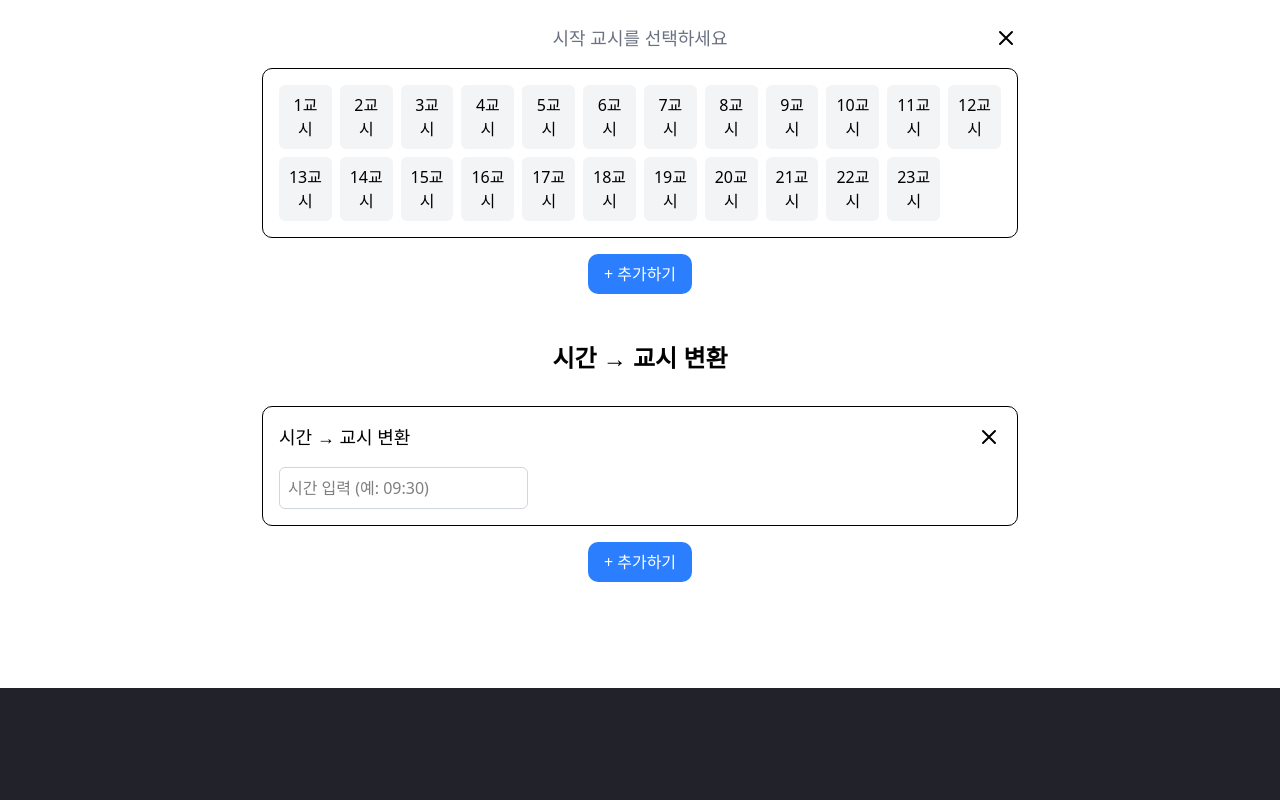
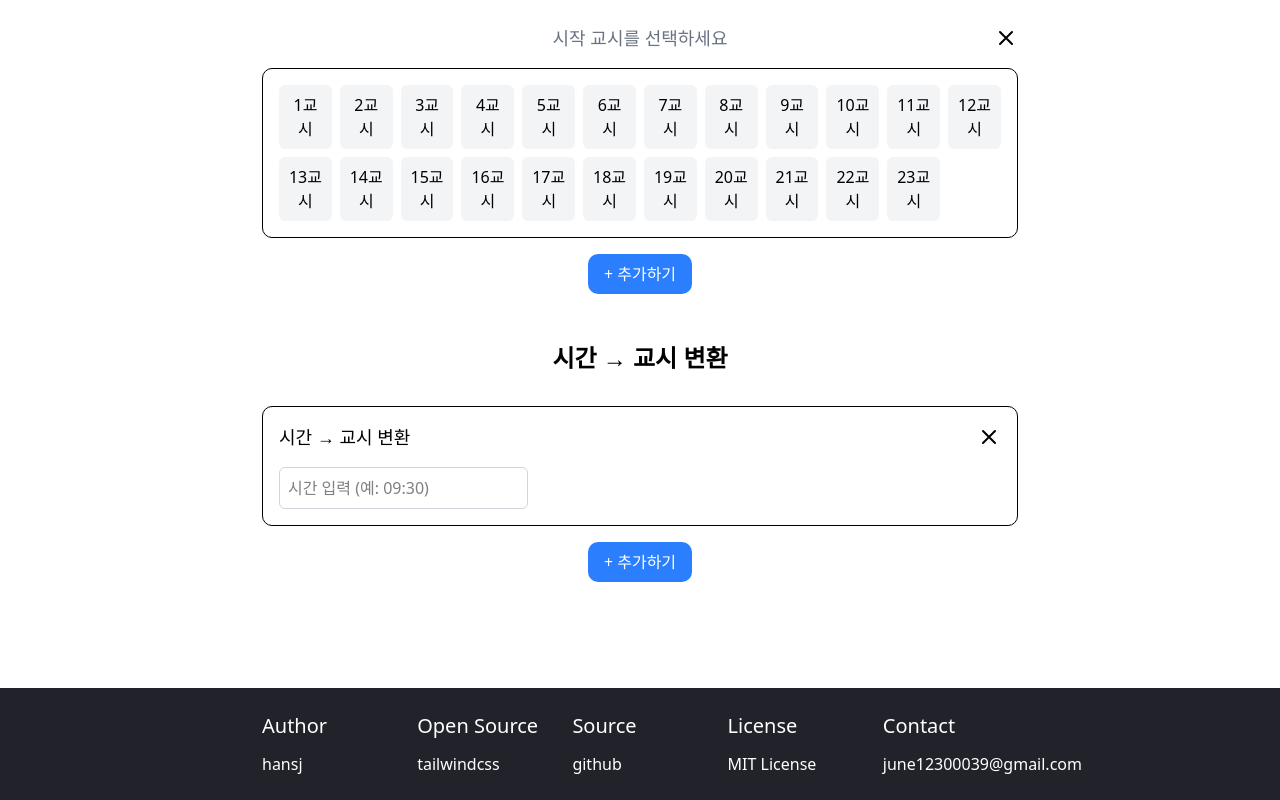
Before and after one commit to daybreaker42/classtime-converter, a React (Vite) app: page / in a window 1280 px wide. Shown: the part 365-1165 px from the top of the page. Before the commit the page ends 1053 px from the top, so only its background shows below. Built offline with nearby package versions, Linux system fonts and the light colour scheme.

Commit message:
add: footer add

```diff
--- a/src/components/Footer.tsx
+++ b/src/components/Footer.tsx
@@ -1,9 +1,47 @@
 export default function Footer() {
     return (
-        <footer>
-            <p>
+        // padding 클래스를 App 컴포넌트와 일치시킴
+        <footer className="max-w-4xl mx-auto grid grid-cols-5 gap-5 py-6 px-4 sm:px-6 md:px-[70px] bg-[#22232A] text-white">
+            {/* px-6 제거 - 상위 컨테이너에서 padding 처리 */}
+            <div>
+                <div className="mb-3 text-xl">Author</div>
+                <a href="https://github.com/daybreaker42"
+                    className="hover:text-gray-300"
+                    target="_blank"
+                    rel="noopener noreferrer">
+                    hansj
+                </a>
+            </div>
 
-            </p>
+            <div>
+                <div className="mb-3 text-xl">Open Source</div>
+                <a href="https://tailwindcss.com"
+                    className="hover:text-gray-300"
+                    target="_blank"
+                    rel="noopener noreferrer">
+                    tailwindcss
+                </a>
+            </div>
+
+            <div>
+                <div className="mb-3 text-xl">Source</div>
+                <a href="https://github.com/daybreaker42/classtime-converter"
+                    className="hover:text-gray-300"
+                    target="_blank"
+                    rel="noopener noreferrer">
+                    github
+                </a>
+            </div>
+
+            <div>
+                <div className="mb-3 text-xl">License</div>
+                <span>MIT License</span>
+            </div>
+
+            <div>
+                <div className="mb-3 text-xl">Contact</div>
+                <span>june12300039@gmail.com</span>
+            </div>
         </footer>
     );
 }
```
